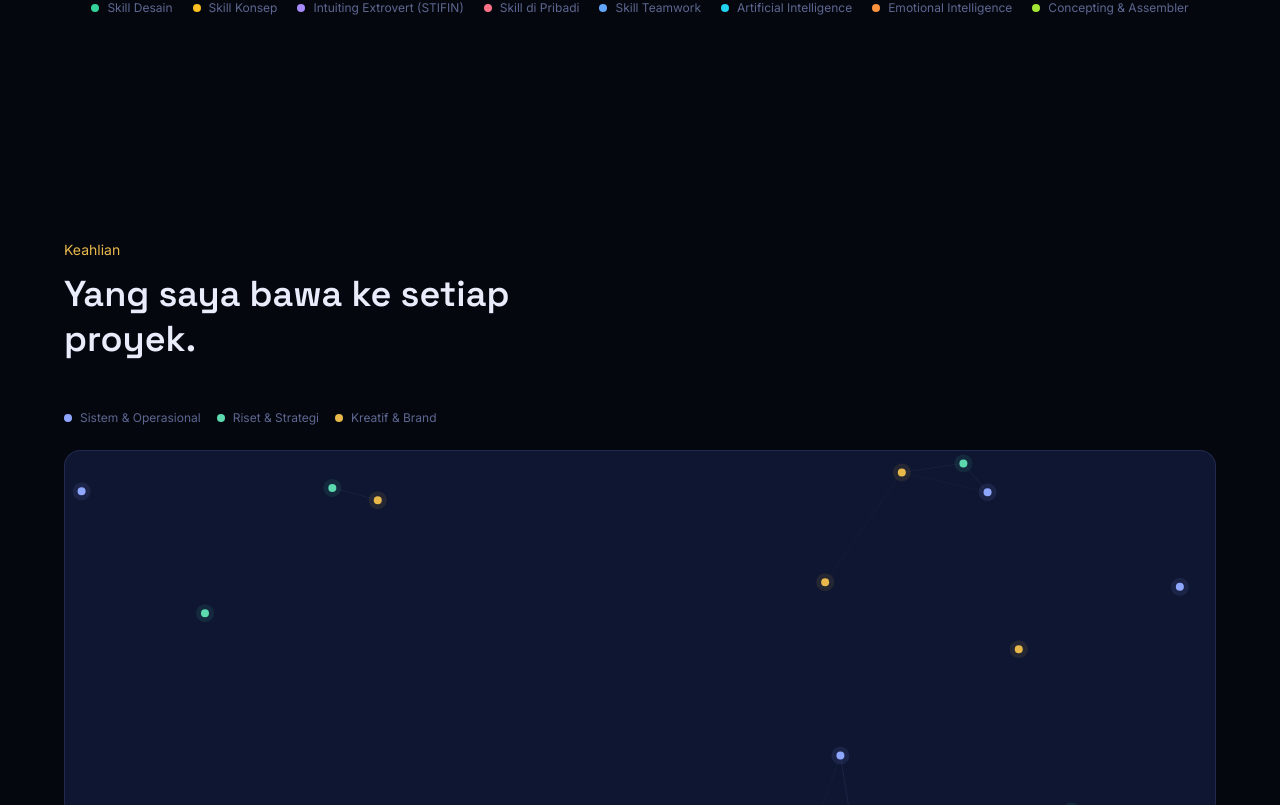
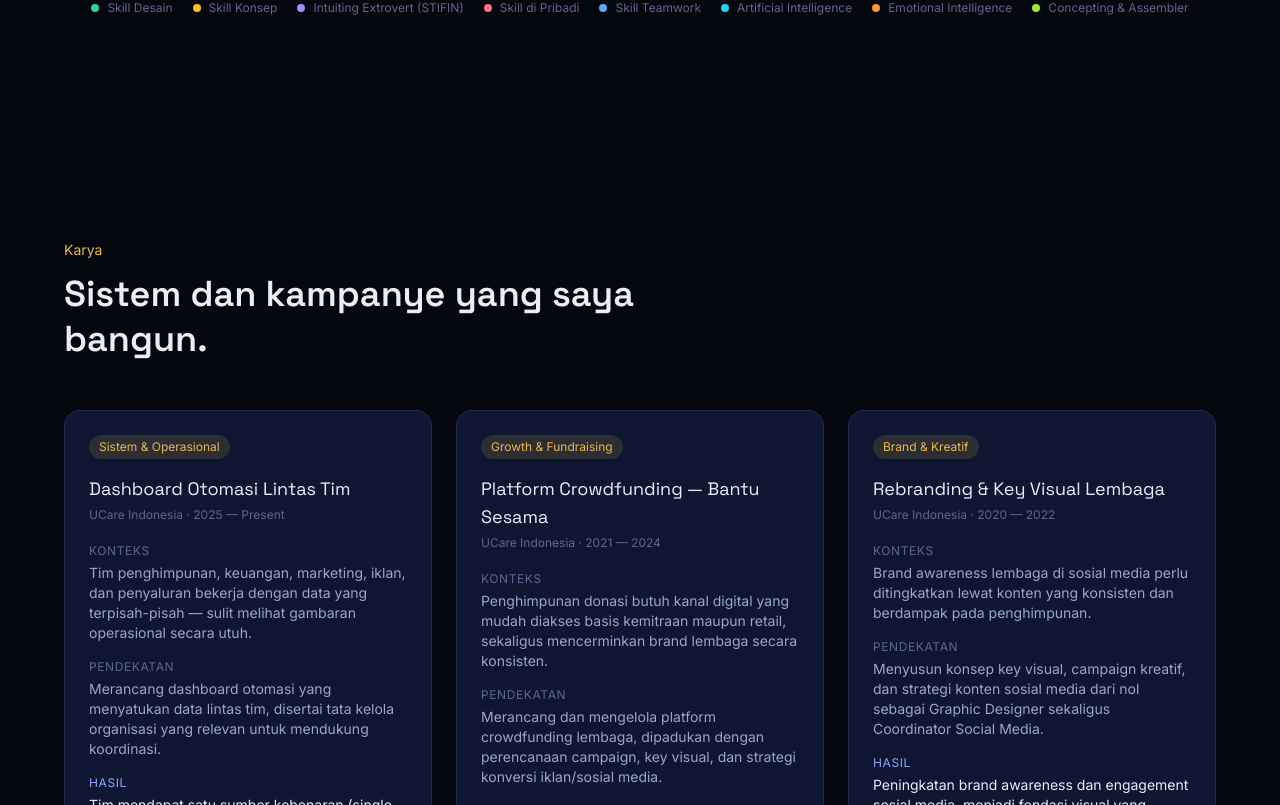
Before and after one commit to theartivator/cv-ihsanuddin, a React (Vite) app: page / in a window 1280 px wide. Shown: the part 1775-2580 px from the top of the page. Built offline with nearby package versions, Linux system fonts and the light colour scheme.

Commit message:
Hapus section Keahlian (Skills + SkillGraph) dari halaman

```diff
--- a/src/App.jsx
+++ b/src/App.jsx
@@ -6,7 +6,6 @@ import Hero from "./components/Hero";
 import About from "./components/About";
 import Trajectory from "./components/Trajectory";
 import FeaturedWork from "./components/FeaturedWork";
-import Skills from "./components/Skills";
 import ImpactProof from "./components/ImpactProof";
 import Contact, { Footer } from "./components/Contact";
 
@@ -39,7 +38,6 @@ export default function App() {
       <main className="relative z-10">
         <Contact />
         <ImpactProof />
-        <Skills />
         <FeaturedWork />
         <Trajectory />
         <About />
```
